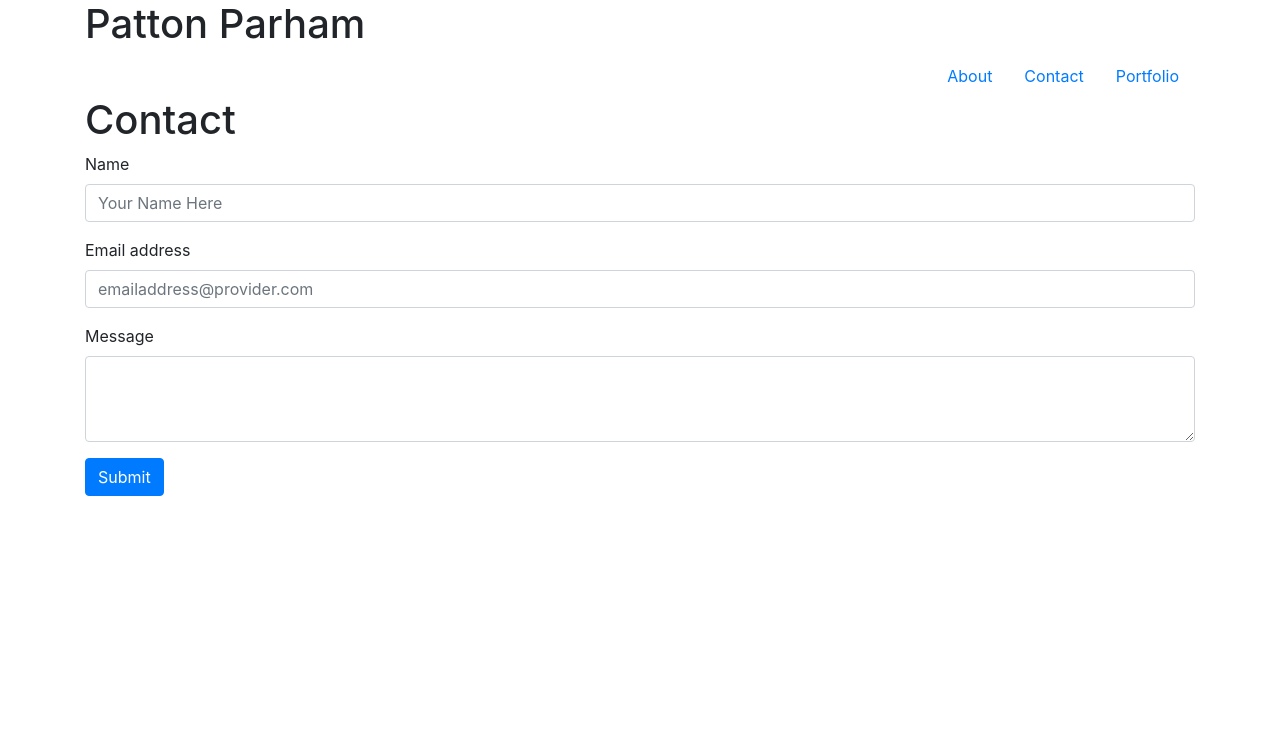
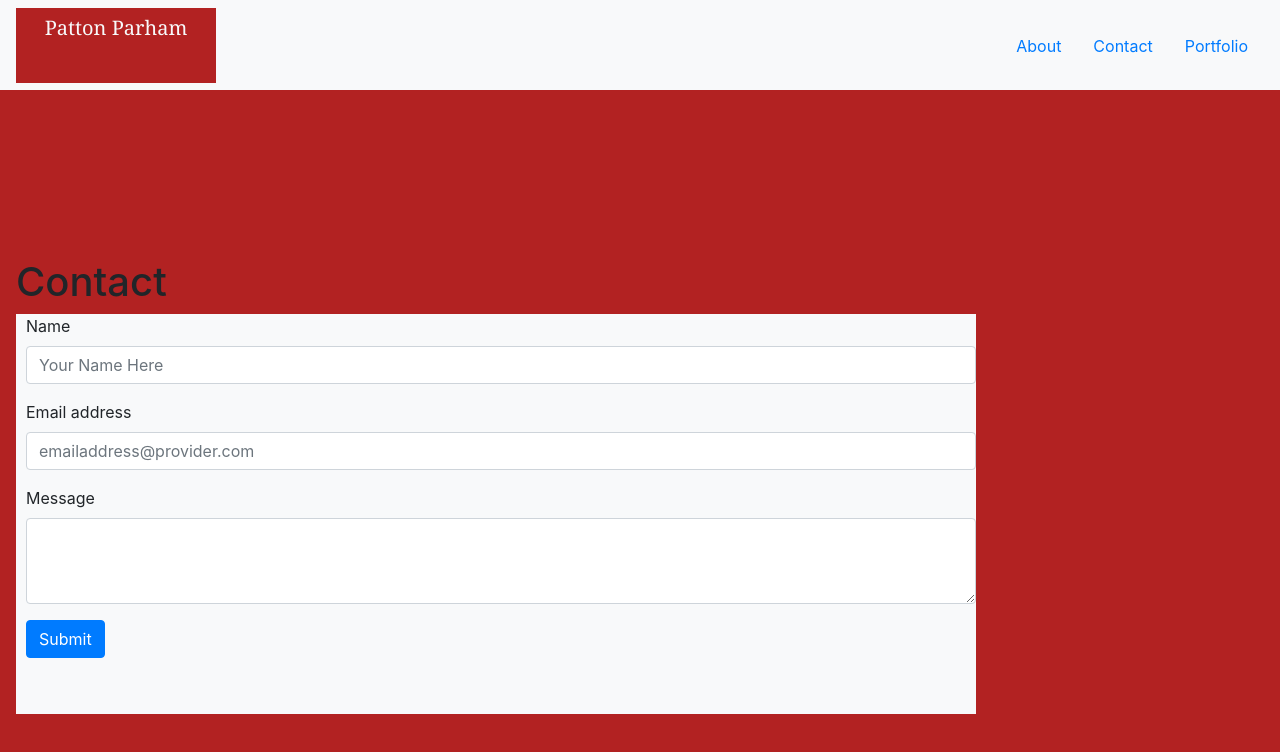
Before and after one commit to PattonParham/Basic-Portfolio, a plain HTML site: page contact.html in a window 1280 px wide. Drawn offline with nearby package versions, Linux system fonts and the light colour scheme.

Commit message:
Some formatting acheived, still working on scaling/positioning issues

```diff
--- a/Assets/CSS/style.css
+++ b/Assets/CSS/style.css
@@ -1,18 +1,4 @@
-
-.body{
-    width: 960px;
+.navbar-brand{
+    background: #4aaaa5;
+    width: 500px;
 }
-
-.navbar{
-width: 700px;
-text-align: right;
-
-}
-
-.header{
-background: #4aaaa5;
-padding: 1px;
-font-size: 14pt;
-
-
-}
--- a/contact.html
+++ b/contact.html
@@ -6,15 +6,14 @@
     <meta http-equiv="X-UA-Compatible" content="ie=edge">
     <title>Document</title>
     <link rel="stylesheet" href="https://stackpath.bootstrapcdn.com/bootstrap/4.3.1/css/bootstrap.min.css" integrity="sha384-ggOyR0iXCbMQv3Xipma34MD+dH/1fQ784/j6cY/iJTQUOhcWr7x9JvoRxT2MZw1T" crossorigin="anonymous">
+    <Link rel=“stylesheet” type=“text/css” href=“../assets/css/style.css”>
 </head>
-<body>
-    <div class= "container">
+<body style = "background: #B22222;">
+<nav class = "navbar navbar-light bg-light" style = "height: 90px;">
 
-        <h1 class= "header">
-           Patton Parham
-        </h1>
-         <div>
-         <nav>
+ <div class= "navbar-brand text-center" style = "width: 200px; background-color: #B22222; height: 75px;">
+   <header class= "header text-light text-center" style = "font-family: 'Georgia', Times, Times New Roman, serif;"" > Patton Parham </header>
+  </div>
 
   <ul class="nav justify-content-end">
     <li class="nav-item">
@@ -23,47 +22,45 @@
 
 
     <li class="nav-item">
-             <a class="nav-link" href="#">Contact</a>
+      <a href="#" class="nav-link">Contact</a>
     </li>
 
     <li class="nav-item">
-             <a class="nav-link" href="#">Portfolio</a>
+      <a href="#" class="nav-link">Portfolio</a>
     </li>
   </ul>
-         <div>
   <nav>
 
-         <div>
-
-         <div>
-           </div>
-           <div>
-
-         </div>
-        <div>
+        <div class="container" style = "margin-top: 175px; height: 650px;">
+            <div class = "row">
+                <div class = "column">
           <h1>
             Contact
           </h1>
-         <form>
+         <form class = "form bg-light" style = " height: 400px; width: 960px;">
 
-            <div class="form-group">
+            <div class="form-group" style = "margin-left: 10px;">
                 <label for="exampleFormControlInput1">Name</label>
                 <input type="text" class="form-control" id="FormControlInput1" placeholder="Your Name Here">
               </div>
 
-          <div class="form-group">
+          <div class="form-group" style = "margin-left: 10px;">
                 <label for="exampleFormControlInput1">Email address</label>
                 <input type="email" class="form-control" id="FormControlInput1" placeholder="emailaddress@provider.com">
               </div>
 
-            <div class="form-group">
+            <div class="form-group" style = "margin-left: 10px;">
               <label for="exampleFormControlTextarea1">Message</label>
               <textarea class="form-control" id="FormControlTextarea1" rows="3"></textarea>
             </div>
 
-            <button type="submit" class="btn btn-primary">Submit</button>
+            <button type="submit" class="btn btn-primary" style = "margin-left: 10px;">
+            Submit
+            </button>
+          </div>
+          </div><!--row close-->
           </form>
-        </div>
+        </div><!--container close-->
 
 
 
```
Also changed, not shown: index.html (+18 -19 lines), portfolio.html (+15 -22 lines). Lines whose indentation alone changed are shown as unchanged.
